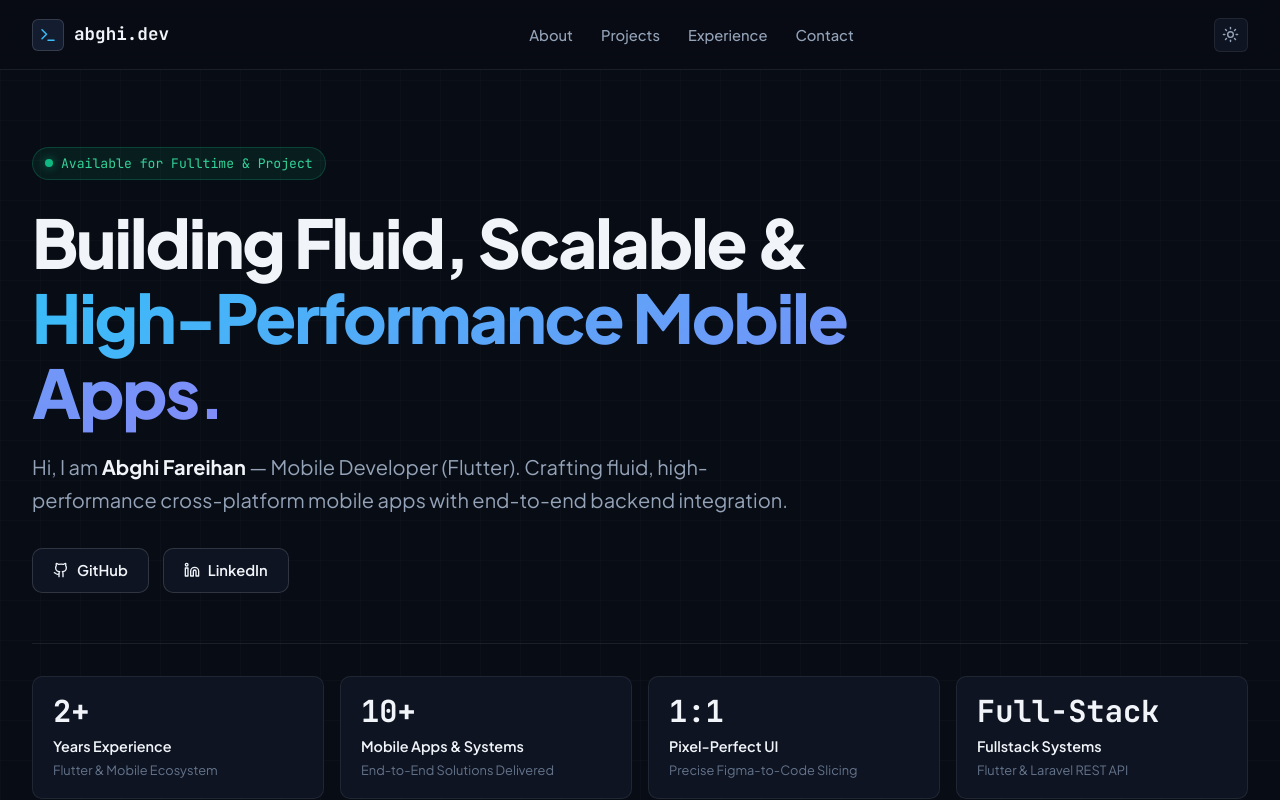
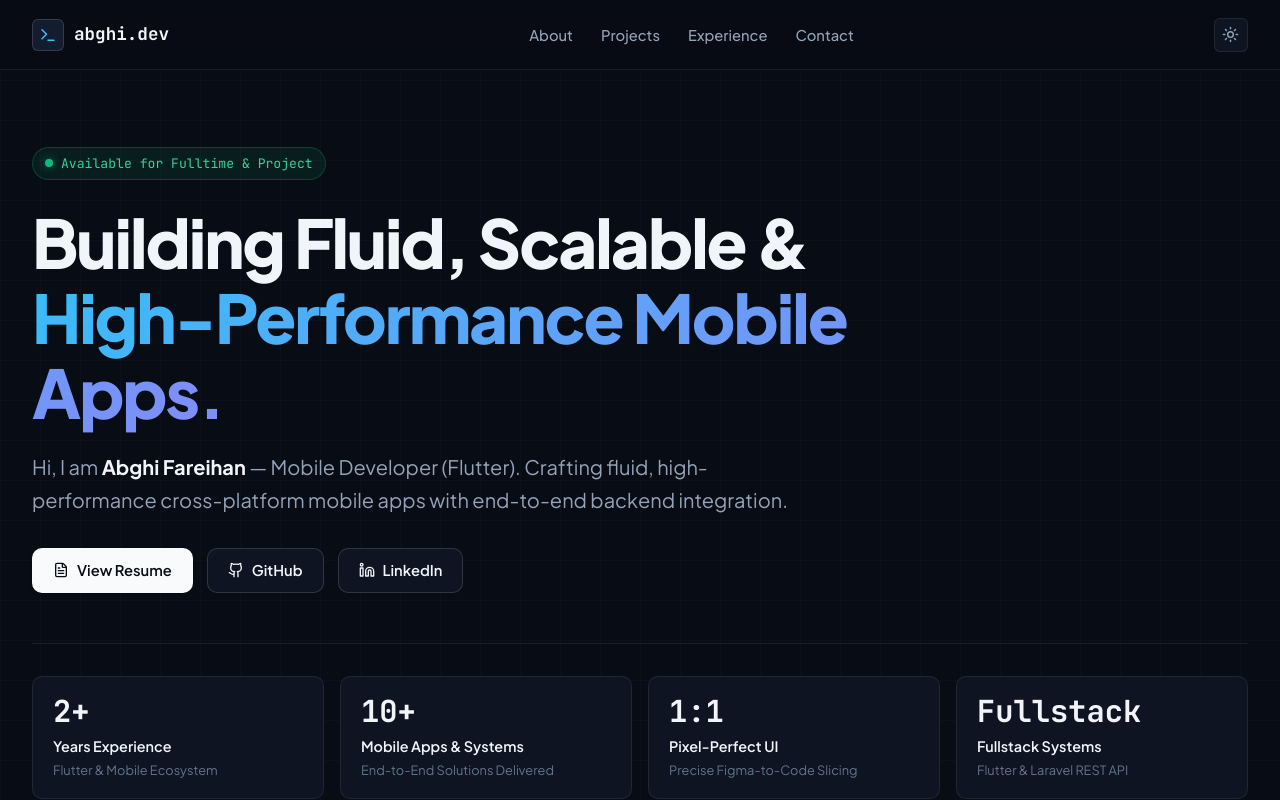
Before and after one commit to abghifareihand/web-portfolio, a React (Vite) app: page / in a window 1280 px wide. Shown: the top 800 px of the page. Built offline with nearby package versions, Linux system fonts and the light colour scheme.

Commit message:
feat: add Hero component and portfolio data

```diff
--- a/src/components/Hero.jsx
+++ b/src/components/Hero.jsx
@@ -3,7 +3,8 @@ import {
   ArrowDown,
   Copy,
   Check,
-  MapPin
+  MapPin,
+  FileText
 } from 'lucide-react';
 import { GithubIcon, LinkedinIcon } from './TechIcons';
 import { personalData } from '../data/portfolioData';
@@ -47,6 +48,23 @@ export default function Hero({ onShowToast }) {
         {/* Action Buttons: Primary CTA + Quick Links */}
         <div className="hero-actions">
           <a
+            href={personalData.resumeUrl || "#"}
+            target={personalData.resumeUrl && personalData.resumeUrl !== '#' ? "_blank" : undefined}
+            rel="noreferrer"
+            className="btn btn-primary"
+            onClick={(e) => {
+              if (!personalData.resumeUrl || personalData.resumeUrl === '#') {
+                e.preventDefault();
+                if (onShowToast) onShowToast('File Resume/CV belum ditautkan (atur di portfolioData.js)');
+              }
+            }}
+            title="View Resume / CV"
+          >
+            <FileText size={16} />
+            <span>View Resume</span>
+          </a>
+
+          <a
             href={personalData.github}
             target="_blank"
             rel="noreferrer"
--- a/src/data/portfolioData.js
+++ b/src/data/portfolioData.js
@@ -15,7 +15,7 @@ export const personalData = {
   email: "abghifareihand@gmail.com",
   github: "https://github.com/abghifareihand",
   linkedin: "https://www.linkedin.com/in/abghifareihand",
-  resumeUrl: "#",
+  resumeUrl: "https://drive.google.com/file/d/1E3yO_SLr5Zdg-fICt4NFPPSMRKAawK9N/view",
 
   bio: [
     "I am a Mobile Developer specializing in Flutter and Dart. I focus on building responsive, 60fps cross-platform mobile applications with clean architecture, robust state management, and reliable offline-first capabilities.",
@@ -27,7 +27,7 @@ export const personalData = {
     { value: "2+", label: "Years Experience", detail: "Flutter & Mobile Ecosystem" },
     { value: "10+", label: "Mobile Apps & Systems", detail: "End-to-End Solutions Delivered" },
     { value: "1:1", label: "Pixel-Perfect UI", detail: "Precise Figma-to-Code Slicing" },
-    { value: "Full-Stack", label: "Fullstack Systems", detail: "Flutter & Laravel REST API" }
+    { value: "Fullstack", label: "Fullstack Systems", detail: "Flutter & Laravel REST API" }
   ]
 };
 
```
